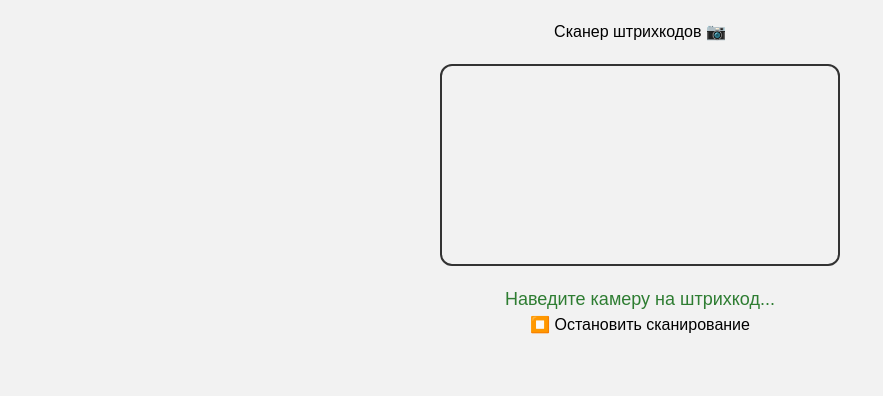
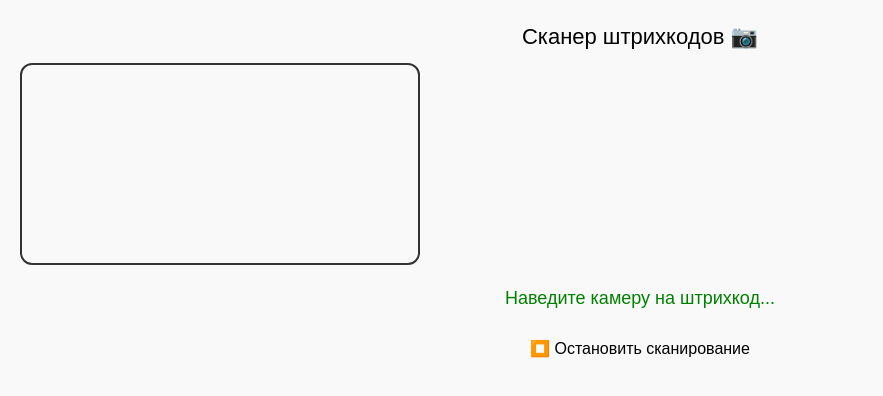
Before and after one commit to LorenzsaAleksandr/FitBot, a plain HTML site: page docs/index.html in a window 1280 px wide. Shown: the whole page, without its empty margins (0-883 px from the left). Drawn offline with nearby package versions, Linux system fonts and the light colour scheme.

Commit message:
Update style.css

```diff
--- a/docs/style.css
+++ b/docs/style.css
@@ -1,21 +1,31 @@
 body {
-  display: flex;
-  flex-direction: column;
-  align-items: center;
   font-family: sans-serif;
+  background-color: #f9f9f9;
   padding: 20px;
-  background-color: #f2f2f2;
+  text-align: center;
 }
+
+h1 {
+  font-size: 22px;
+  margin-bottom: 10px;
+}
+
 video {
   width: 100%;
   max-width: 400px;
   border: 2px solid #333;
-  margin-top: 20px;
   border-radius: 12px;
+  margin-top: 10px;
 }
+
 #result {
   margin-top: 20px;
   font-size: 18px;
-  color: #2e7d32;
-  text-align: center;
+  color: green;
 }
+
+#stop {
+  margin-top: 15px;
+  padding: 10px 20px;
+  font-size: 16px;
+}
```
